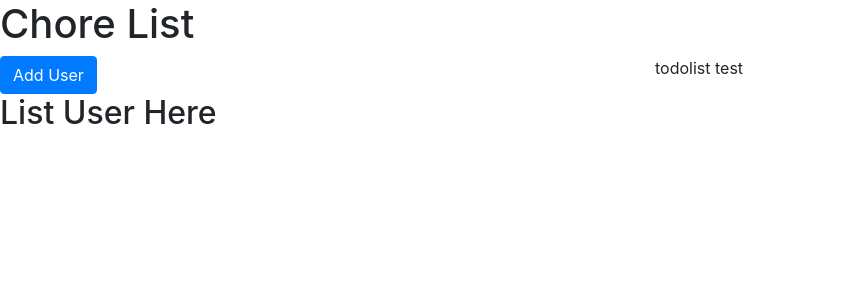
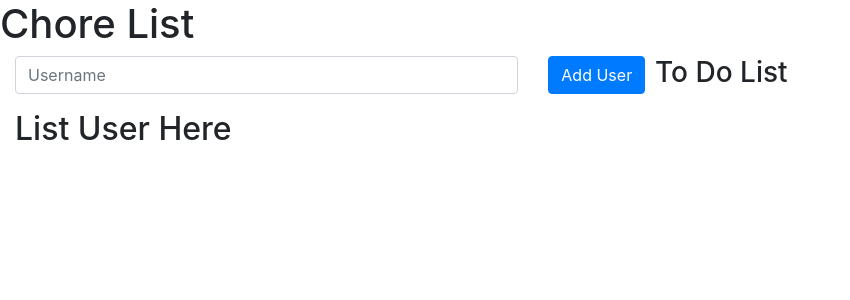
Before and after one commit to stran-gh/ToDoListApp, an Angular app: page / in a window 1280 px wide. Shown: the top 300 px of the page, without its empty margins (0-850 px from the left). Built offline with nearby package versions, Linux system fonts and the light colour scheme.

Commit message:
Need to link components more efficiently with services

```diff
--- a/src/app/add-user/add-user.component.html
+++ b/src/app/add-user/add-user.component.html
@@ -1 +1,11 @@
-<button class="btn btn-primary" (click)="addNewUser()">Add User</button>
+<div class="form-group">
+	<div class="row">
+		<div class="col-lg-10">
+			<input type="text" placeholder="Username" class="form-control" (keyup.enter)="addNewUser()" [(ngModel)]="userName">
+		</div>
+
+		<div class="col-lg-2">
+			<button class="btn btn-primary" (click)="addNewUser()">Add User</button>
+		</div>
+	</div>
+</div>
--- a/src/app/add-user/add-user.component.ts
+++ b/src/app/add-user/add-user.component.ts
@@ -10,8 +10,18 @@ import { UserService } from '../services/user.service';
 export class AddUserComponent{
 	constructor(private userService: UserService){}
 
+	userName:string;
+
 	addNewUser(){
-		this.userService.userArray.push("Hello");
+		if(this.userName == null || this.userName == ""){
+			//Do nothing
+		}
+		else{
+		this.userService.userArray.push(this.userName);
+		this.userName = "";
 		console.log(this.userService.userArray);
+		}
 	}
+
+
 }
--- a/src/app/app.component.html
+++ b/src/app/app.component.html
@@ -1,4 +1,5 @@
 <h1>{{title}}</h1>
+<div class = "container-fluid">
   <div class = "row">
     <div class = "col-lg-6">
       <add-user></add-user>
@@ -13,3 +14,4 @@
       <list-user></list-user>
     </div>
   </div>
+</div>
--- a/src/app/app.module.ts
+++ b/src/app/app.module.ts
@@ -1,6 +1,7 @@
 import { BrowserModule } from '@angular/platform-browser';
 import { NgModule } from '@angular/core';
 import { NgbModule } from '@ng-bootstrap/ng-bootstrap';
+import { FormsModule } from '@angular/forms';
 
 import { AppComponent } from './app.component';
 import { AddUserComponent } from './add-user/add-user.component';
@@ -20,7 +21,8 @@ import { UserService } from './services/user.service';
   ],
   imports: [
   	NgbModule.forRoot(),
-    BrowserModule
+    BrowserModule,
+    FormsModule
   ],
   providers: [UserService],
   bootstrap: [AppComponent]
--- a/src/app/list-user/list-user.component.html
+++ b/src/app/list-user/list-user.component.html
@@ -1,3 +1,9 @@
+
 <h2>List User Here</h2>
 
-<div *ngFor="let user of userArray">{{user}}</div>
+<ul class="list-group">
+	<li class="list-group-item" *ngFor="let user of userArray" (click)="selectUser($event, user)">
+		{{user}}
+		<span class="badge badge-default badge-pill">10</span>
+	</li>
+</ul>
--- a/src/app/list-user/list-user.component.ts
+++ b/src/app/list-user/list-user.component.ts
@@ -12,4 +12,9 @@ export class ListUserComponent{
 	constructor(private userService:UserService){}
 	userArray:string[] = this.userService.userArray;
 
+	selectUser(event, user){
+		this.userService.user = user;
+		console.log(this.userService.user);
+
+	}
 }
--- a/src/app/services/user.service.ts
+++ b/src/app/services/user.service.ts
@@ -3,6 +3,7 @@ import { Injectable } from '@angular/core'
 @Injectable()
 export class UserService{
 	userArray:string[] = [];
+	user:string = "";
 
 
 }
--- a/src/app/to-do-list/to-do-list.component.html
+++ b/src/app/to-do-list/to-do-list.component.html
@@ -1 +1 @@
-todolist test
+<h3> To Do List </h3>
--- a/src/app/to-do-list/to-do-list.component.ts
+++ b/src/app/to-do-list/to-do-list.component.ts
@@ -1,11 +1,15 @@
 import { Component } from '@angular/core';
+import { UserService } from '../services/user.service';
+
 
 @Component({
-	selector: 'to-do-list',
+  selector: 'to-do-list',
   templateUrl: './to-do-list.component.html',
   styleUrls: ['./to-do-list.component.css']
 })
 
 export class ToDoListComponent{
+	constructor(private userService:UserService){}
+	userName = this.userService.user;
 
 }
```
Lines whose indentation alone changed are shown as unchanged.
